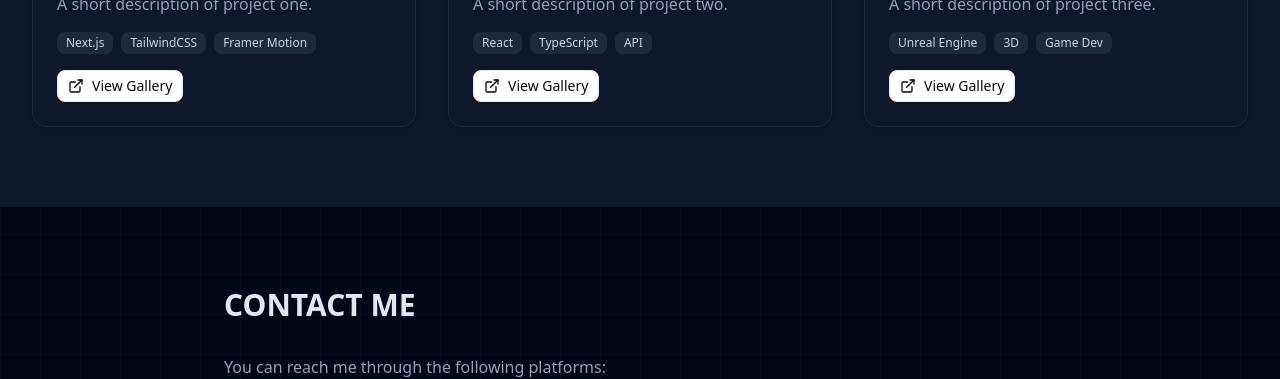
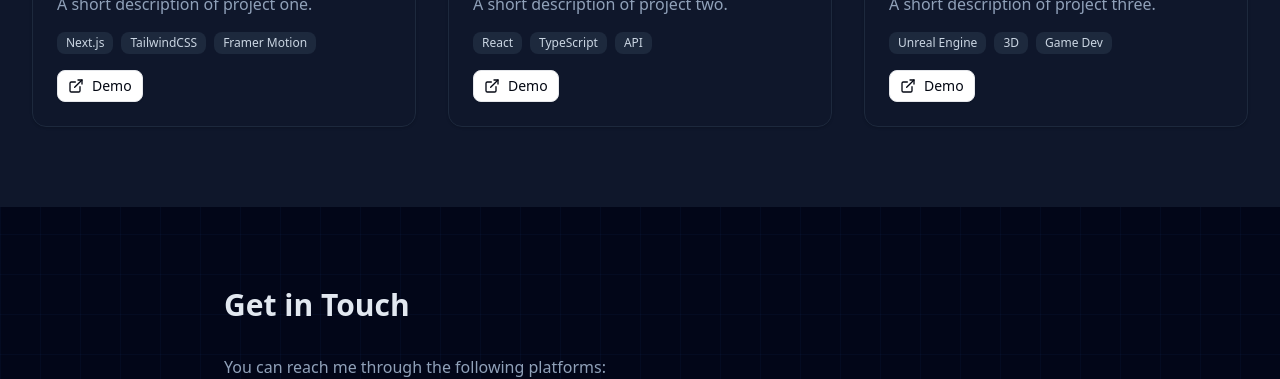
Before and after one commit to kurniawannuno6-tech/my-portfolio, a Next.js app: page / in a window 1280 px wide. Shown: the part 1646-2025 px from the top of the page. Built offline with nearby package versions, Linux system fonts and the light colour scheme.

Commit message:
fix: remove any type in portofoliodark.tsx

```diff
--- a/components/portofoliodark.tsx
+++ b/components/portofoliodark.tsx
@@ -1,61 +1,28 @@
-"use client";
+'use client';
 import React, { useState, useEffect, useRef, useMemo } from "react";
 import { Button } from "@/components/ui/button";
 import { Card, CardContent, CardHeader, CardTitle } from "@/components/ui/card";
 import { Badge } from "@/components/ui/badge";
-import { Mail, ArrowRight, ExternalLink, ChevronUp, Phone, Instagram, X, ChevronLeft, ChevronRight } from "lucide-react";
-import { motion, AnimatePresence } from "framer-motion";
+import { Mail, ArrowRight, ExternalLink, ChevronUp, Phone, Instagram } from "lucide-react";
+import { motion, Variants } from "framer-motion";
 import Image from "next/image";
 
-// Projects array with preview & gallery
 const projects = [
-  {
-    title: "Project One",
-    description: "A short description of project one.",
-    tags: ["Next.js", "TailwindCSS", "Framer Motion"],
-    preview: "/projects/project1-thumb.jpg",
-    gallery: [
-      "/projects/project1-1.jpg",
-      "/projects/project1-2.jpg",
-      "/projects/project1-3.jpg",
-    ],
-  },
-  {
-    title: "Project Two",
-    description: "A short description of project two.",
-    tags: ["React", "TypeScript", "API"],
-    preview: "/projects/project2-thumb.jpg",
-    gallery: [
-      "/projects/project2-1.jpg",
-      "/projects/project2-2.jpg",
-    ],
-  },
-  {
-    title: "Project Three",
-    description: "A short description of project three.",
-    tags: ["Unreal Engine", "3D", "Game Dev"],
-    preview: "/projects/project3-thumb.jpg",
-    gallery: [
-      "/projects/project3-1.jpg",
-      "/projects/project3-2.jpg",
-      "/projects/project3-3.jpg",
-    ],
-  },
+  { title: "Project One", description: "A short description of project one.", tags: ["Next.js", "TailwindCSS", "Framer Motion"], link: "https://example.com", image: "/projects/project1.png" },
+  { title: "Project Two", description: "A short description of project two.", tags: ["React", "TypeScript", "API"], link: "https://example.com", image: "/projects/project2.png" },
+  { title: "Project Three", description: "A short description of project three.", tags: ["Unreal Engine", "3D", "Game Dev"], link: "https://example.com", image: "/projects/project3.png" },
 ];
 
-// Profile info
 const profile = {
   name: "Nuno Kurniawan",
   role: "Creative Content Creator",
-  description:
-    "I am a 3D Artist & Video Editor with experience in creating animations, creative visuals, and multimedia content for various projects. Skilled in Blender, Unreal Engine, Maya, Premiere Pro, and After Effects.",
+  description: "I am a 3D Artist & Video Editor with experience in creating animations, creative visuals, and multimedia content for various projects. Skilled in Blender, Unreal Engine, Maya, Premiere Pro, and After Effects.",
   email: "kurniawannuno6@gmail.com",
   phone: "+62 896 7752 7711",
   instagram: "https://instagram.com/kurniawannuno6",
   photo: "/Profile.jpg",
 };
 
-// Tools / Logos
 const tools = [
   { name: "Unreal Engine", icon: "/icons/unreal.png" },
   { name: "Blender", icon: "/icons/blender.png" },
@@ -68,11 +35,6 @@ export default function PortfolioDark() {
   const [navSolid, setNavSolid] = useState(false);
   const topRef = useRef<HTMLDivElement | null>(null);
   const year = useMemo(() => new Date().getFullYear(), []);
-
-  // Lightbox state
-  const [lightboxOpen, setLightboxOpen] = useState(false);
-  const [galleryImages, setGalleryImages] = useState<string[]>([]);
-  const [currentIndex, setCurrentIndex] = useState(0);
 
   // Navbar scroll effect
   useEffect(() => {
@@ -96,28 +58,19 @@ export default function PortfolioDark() {
     return () => window.removeEventListener("mousemove", handleMouseMove);
   }, []);
 
-  const reveal = {
+  // Framer Motion reveal variants
+  const reveal: Variants = {
     hidden: { opacity: 0, y: 40 },
-    visible: (delay: number) => ({
+    visible: (custom: number = 0) => ({
       opacity: 1,
       y: 0,
-      transition: { duration: 0.6, delay },
+      transition: { duration: 0.6, delay: custom },
     }),
   };
 
   const scrollTo = (id: string) => {
     document.getElementById(id)?.scrollIntoView({ behavior: "smooth", block: "start" });
   };
-
-  const openLightbox = (images: string[], index = 0) => {
-    setGalleryImages(images);
-    setCurrentIndex(index);
-    setLightboxOpen(true);
-  };
-
-  const closeLightbox = () => setLightboxOpen(false);
-  const nextImage = () => setCurrentIndex((prev) => (prev + 1) % galleryImages.length);
-  const prevImage = () => setCurrentIndex((prev) => (prev - 1 + galleryImages.length) % galleryImages.length);
 
   return (
     <div ref={topRef} className="relative min-h-screen bg-slate-950 text-slate-200 selection:bg-blue-500/30 overflow-hidden">
@@ -150,13 +103,13 @@ export default function PortfolioDark() {
         >
           <Image src={profile.photo} alt={profile.name} width={160} height={160} className="object-cover" />
         </motion.div>
-        <motion.h2 className="text-5xl font-bold mb-4" initial="hidden" whileInView="visible" viewport={{ once: false, amount: 0.3 }} variants={reveal as any} custom={0.2}>
+        <motion.h2 className="text-5xl font-bold mb-4" initial="hidden" whileInView="visible" viewport={{ once: false, amount: 0.3 }} variants={reveal} custom={0.2}>
           Hi, I’m <span className="text-blue-400">{profile.name}</span>
         </motion.h2>
-        <motion.p className="text-slate-400 max-w-xl mb-6" initial="hidden" whileInView="visible" viewport={{ once: false, amount: 0.3 }} variants={reveal as any} custom={0.4}>
+        <motion.p className="text-slate-400 max-w-xl mb-6" initial="hidden" whileInView="visible" viewport={{ once: false, amount: 0.3 }} variants={reveal} custom={0.4}>
           {profile.description}
         </motion.p>
-        <motion.div className="flex gap-4" initial="hidden" whileInView="visible" viewport={{ once: false, amount: 0.3 }} variants={reveal as any} custom={0.6}>
+        <motion.div className="flex gap-4" initial="hidden" whileInView="visible" viewport={{ once: false, amount: 0.3 }} variants={reveal} custom={0.6}>
           <Button className="bg-blue-500 hover:bg-blue-600 hover:shadow-lg hover:shadow-blue-500/50 transition" onClick={() => scrollTo("projects")}>
             View Projects <ArrowRight className="ml-2 w-4 h-4" />
           </Button>
@@ -167,14 +120,14 @@ export default function PortfolioDark() {
       </section>
 
       {/* About */}
-      <motion.section id="about" className="px-8 py-20 max-w-5xl mx-auto relative z-10" initial="hidden" whileInView="visible" viewport={{ once: false, amount: 0.3 }} variants={reveal as any} custom={0.2}>
+      <motion.section id="about" className="px-8 py-20 max-w-5xl mx-auto relative z-10" initial="hidden" whileInView="visible" viewport={{ once: false, amount: 0.3 }} variants={reveal} custom={0.2}>
         <h3 className="text-3xl font-bold mb-8">About Me</h3>
         <p className="text-slate-400 leading-relaxed">{profile.role} — {profile.description}</p>
 
         {/* Tools / Logos */}
         <div className="flex flex-wrap gap-4 mt-6">
           {tools.map((tool, idx) => (
-            <motion.div key={idx} whileHover={{ scale: 1.2 }} className="w-12 h-12 flex items-center justify-center p-2 rounded bg-slate-800 dark:bg-slate-700 shadow hover:shadow-blue-500/50 transition">
+            <motion.div key={idx} whileHover={{ scale: 1.2 }} className="w-12 h-12 flex items-center justify-center p-2 rounded bg-slate-800 shadow hover:shadow-blue-500/50 transition">
               <Image src={tool.icon} alt={tool.name} width={40} height={40} className="object-contain" />
             </motion.div>
           ))}
@@ -182,27 +135,25 @@ export default function PortfolioDark() {
       </motion.section>
 
       {/* Projects */}
-      <motion.section id="projects" className="px-8 py-20 bg-slate-900 dark:bg-slate-800 relative z-10" initial="hidden" whileInView="visible" viewport={{ once: false, amount: 0.2 }} variants={reveal as any} custom={0.2}>
+      <motion.section id="projects" className="px-8 py-20 bg-slate-900 relative z-10" initial="hidden" whileInView="visible" viewport={{ once: false, amount: 0.2 }} variants={reveal} custom={0.2}>
         <h3 className="text-3xl font-bold mb-8">Projects</h3>
         <div className="grid md:grid-cols-2 lg:grid-cols-3 gap-8">
           {projects.map((project, idx) => (
             <motion.div key={idx} whileHover={{ y: -8, boxShadow: "0px 0px 20px rgba(59,130,246,0.5)" }} transition={{ type: "spring", stiffness: 200 }}>
-              <Card className="relative overflow-hidden bg-slate-900 dark:bg-slate-700 border-slate-800 cursor-pointer" onClick={() => openLightbox(project.gallery, 0)}>
+              <Card className="relative overflow-hidden bg-slate-900 border-slate-800">
                 <CardHeader>
                   <CardTitle>{project.title}</CardTitle>
                 </CardHeader>
                 <CardContent>
-                  {project.preview && (
-                    <Image src={project.preview} alt={project.title} width={400} height={200} className="mb-4 object-cover rounded" />
-                  )}
+                  <Image src={project.image} alt={project.title} width={400} height={200} className="object-cover rounded mb-4 cursor-pointer" onClick={() => window.open(project.link, "_blank")} />
                   <p className="text-slate-400 mb-4">{project.description}</p>
                   <div className="flex flex-wrap gap-2 mb-4">
                     {project.tags.map((tag, i) => (
-                      <Badge key={i} variant="secondary" className="bg-slate-800 dark:bg-slate-700 text-slate-300">{tag}</Badge>
+                      <Badge key={i} variant="secondary" className="bg-slate-800 text-slate-300">{tag}</Badge>
                     ))}
                   </div>
-                  <Button size="sm" variant="outline" className="flex gap-2 items-center hover:shadow hover:shadow-blue-500/50 transition">
-                    <ExternalLink size={16} /> View Gallery
+                  <Button size="sm" variant="outline" className="flex gap-2 items-center hover:shadow hover:shadow-blue-500/50 transition" onClick={() => window.open(project.link, "_blank")}>
+                    <ExternalLink size={16} /> Demo
                   </Button>
                 </CardContent>
               </Card>
@@ -211,36 +162,9 @@ export default function PortfolioDark() {
         </div>
       </motion.section>
 
-      {/* Lightbox with animation */}
-      <AnimatePresence>
-        {lightboxOpen && (
-          <motion.div
-            key="lightbox"
-            className="fixed inset-0 bg-black/90 z-50 flex items-center justify-center p-4"
-            initial={{ opacity: 0 }}
-            animate={{ opacity: 1 }}
-            exit={{ opacity: 0 }}
-          >
-            <button className="absolute top-4 right-4 text-white p-2 hover:text-blue-400" onClick={closeLightbox}><X size={24} /></button>
-            <button className="absolute left-4 text-white p-2 hover:text-blue-400" onClick={prevImage}><ChevronLeft size={32} /></button>
-            <motion.div
-              key={galleryImages[currentIndex]}
-              className="max-w-3xl max-h-full"
-              initial={{ opacity: 0, scale: 0.8 }}
-              animate={{ opacity: 1, scale: 1 }}
-              exit={{ opacity: 0, scale: 0.8 }}
-              transition={{ duration: 0.3 }}
-            >
-              <Image src={galleryImages[currentIndex]} alt={`Gallery ${currentIndex + 1}`} width={1200} height={800} className="object-contain rounded" />
-            </motion.div>
-            <button className="absolute right-4 text-white p-2 hover:text-blue-400" onClick={nextImage}><ChevronRight size={32} /></button>
-          </motion.div>
-        )}
-      </AnimatePresence>
-
       {/* Contact */}
-      <motion.section id="contact" className="px-8 py-20 max-w-4xl mx-auto relative z-10" initial="hidden" whileInView="visible" viewport={{ once: false, amount: 0.3 }} variants={reveal as any} custom={0.2}>
-        <h3 className="text-3xl font-bold mb-8">CONTACT ME</h3>
+      <motion.section id="contact" className="px-8 py-20 max-w-4xl mx-auto relative z-10" initial="hidden" whileInView="visible" viewport={{ once: false, amount: 0.3 }} variants={reveal} custom={0.2}>
+        <h3 className="text-3xl font-bold mb-8">Get in Touch</h3>
         <p className="text-slate-400 mb-6">You can reach me through the following platforms:</p>
         <div className="flex gap-6 flex-wrap">
           <motion.a whileHover={{ scale: 1.1, rotate: -5 }} href={`mailto:${profile.email}`} className="flex items-center gap-2 hover:text-blue-400 transition"><Mail size={20} /> {profile.email}</motion.a>
```
